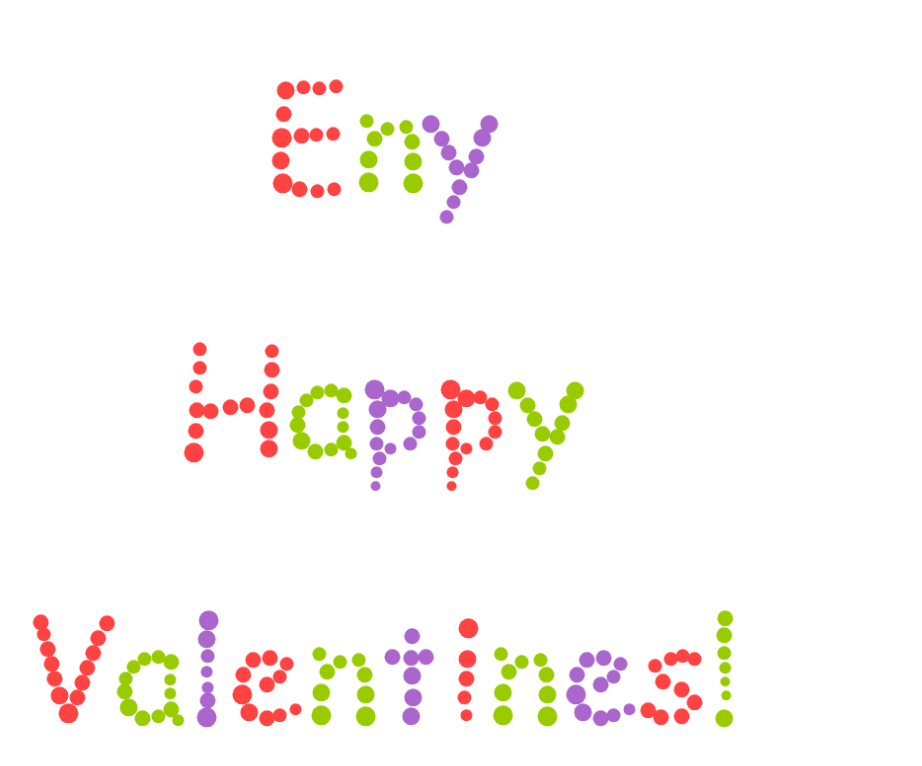
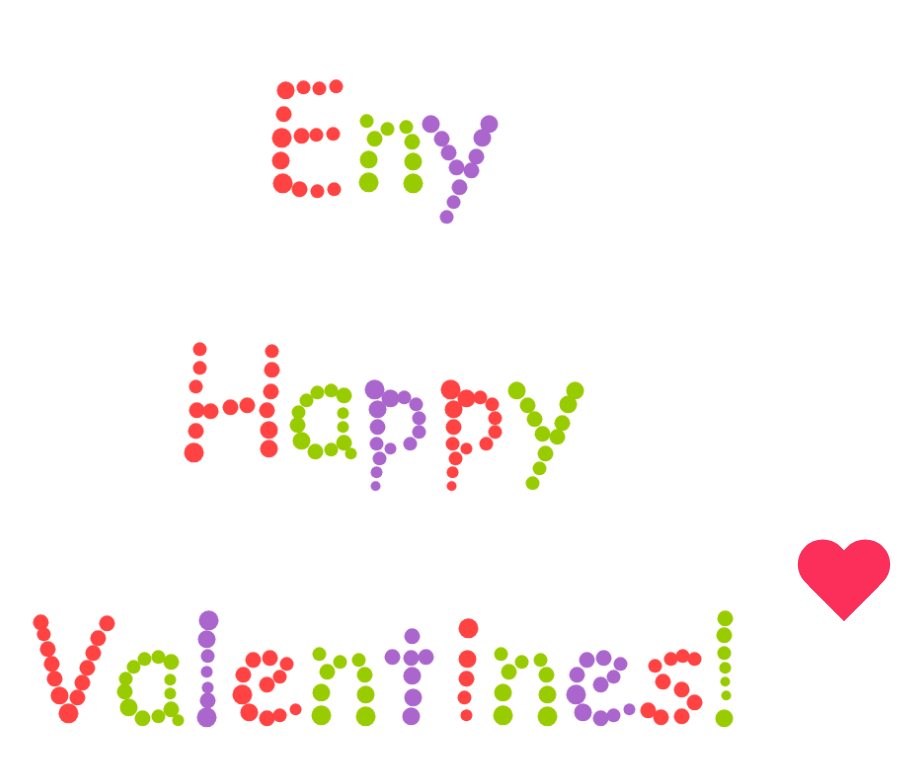
Before and after one commit to Tushigee/animate_name, a plain HTML site: page index.html in a window 1280 px wide. Shown: the whole page, without its empty margins (258-1180 px from the left). Drawn offline with Linux system fonts and the light colour scheme.

Commit message:
Heart shaped

```diff
--- a/index.css
+++ b/index.css
@@ -15,3 +15,46 @@
     width: 100%;
     /*background-color: blue;*/
 }
+
+
+.heart{
+    position: absolute;
+    width: 100px;
+    height: 90px;
+    right: 10vw;
+}
+.heart:before,
+.heart:after{
+    position: absolute;
+    content: "";
+    left: 50px;
+    top: 0;
+    width: 50px;
+    height: 80px;
+    background: #fc2e5a;
+    -moz-border-radius: 50px 50px 0 0;
+    border-radius: 50px 50px 0 0;
+    -webkit-transform: rotate(-45deg);
+       -moz-transform: rotate(-45deg);
+        -ms-transform: rotate(-45deg);
+         -o-transform: rotate(-45deg);
+            transform: rotate(-45deg);
+    -webkit-transform-origin: 0 100%;
+       -moz-transform-origin: 0 100%;
+        -ms-transform-origin: 0 100%;
+         -o-transform-origin: 0 100%;
+            transform-origin: 0 100%;
+}
+.heart:after{
+    left: 0;
+    -webkit-transform: rotate(45deg);
+       -moz-transform: rotate(45deg);
+        -ms-transform: rotate(45deg);
+         -o-transform: rotate(45deg);
+            transform: rotate(45deg);
+    -webkit-transform-origin: 100% 100%;
+       -moz-transform-origin: 100% 100%;
+        -ms-transform-origin: 100% 100%;
+         -o-transform-origin: 100% 100%;
+            transform-origin :100% 100%;
+}
--- a/index.html
+++ b/index.html
@@ -10,6 +10,7 @@
   <body>
     <canvas id="myCanvas"></canvas>
     <canvas id="myCanvas1"></canvas>
+    <div class="heart"></div>
     <canvas id="myCanvas2"></canvas>
     <script type="text/javascript" src="bubbles.js"></script>
     <script type="text/javascript" src="main.js"></script>
```
